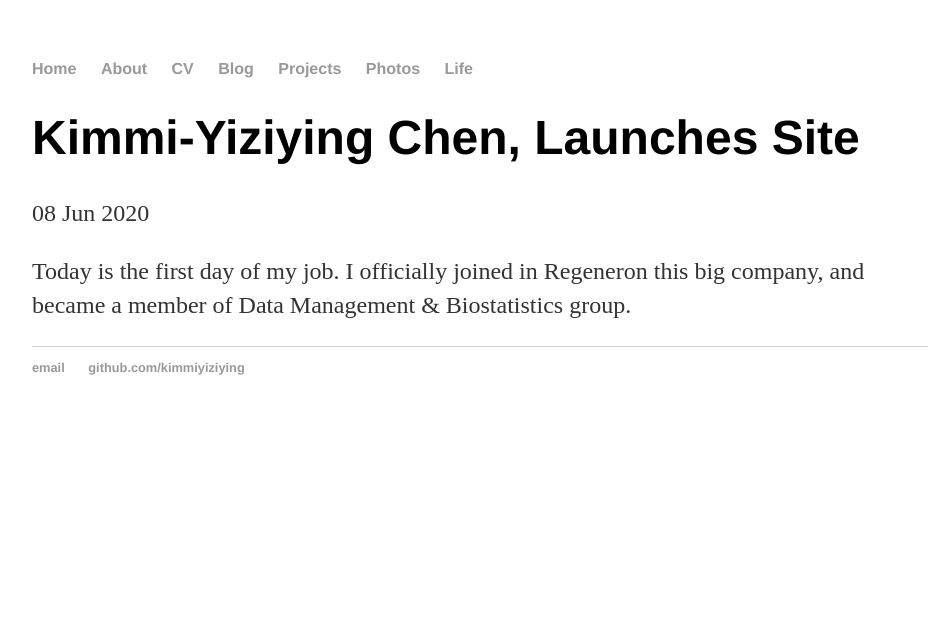
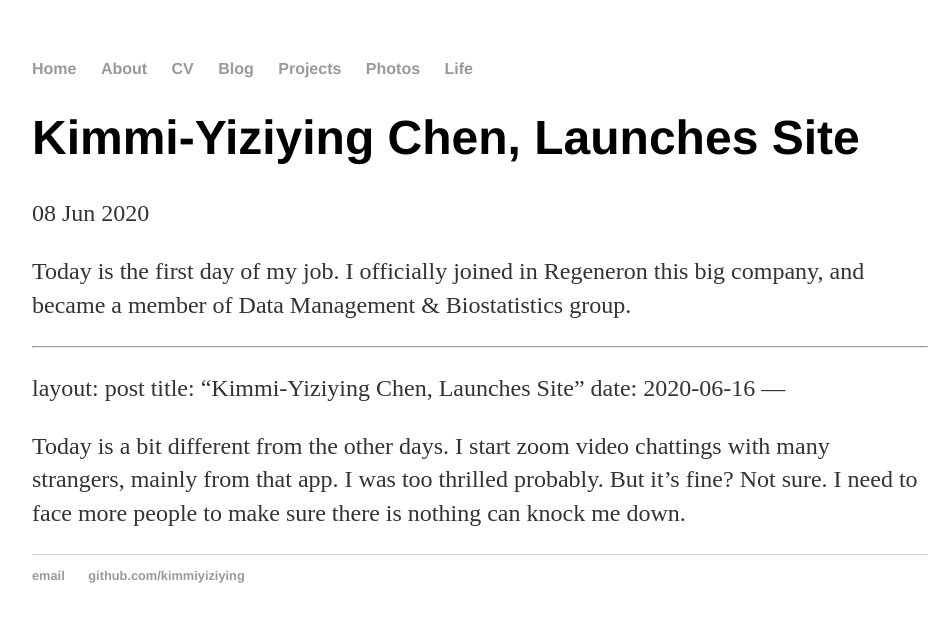
Before and after one commit to kimmiyiziying/kimmi-yiziyingchen, a Jekyll site: the page built from _posts/2020-06-12-kimmi-yiziying-site-launched.md, in a window 1280 px wide. Shown: the top 622 px of the page, without its empty margins (160-1108 px from the left). Built offline with Jekyll 4.4.1, drawn with Linux system fonts in a browser that asks for light colours.

Commit message:
Update 2020-06-12-kimmi-yiziying-site-launched.md

```diff
--- a/_posts/2020-06-12-kimmi-yiziying-site-launched.md
+++ b/_posts/2020-06-12-kimmi-yiziying-site-launched.md
@@ -5,3 +5,14 @@ date: 2020-06-08
 ---
 
 Today is the first day of my job. I officially joined in Regeneron this big company, and became a member of Data Management & Biostatistics group.
+
+
+
+---
+layout: post
+title: "Kimmi-Yiziying Chen, Launches Site"
+date: 2020-06-16
+---
+
+Today is a bit different from the other days. I start zoom video chattings with many strangers, mainly from that app.
+I was too thrilled probably. But it's fine? Not sure. I need to face more people to make sure there is nothing can knock me down.
```
